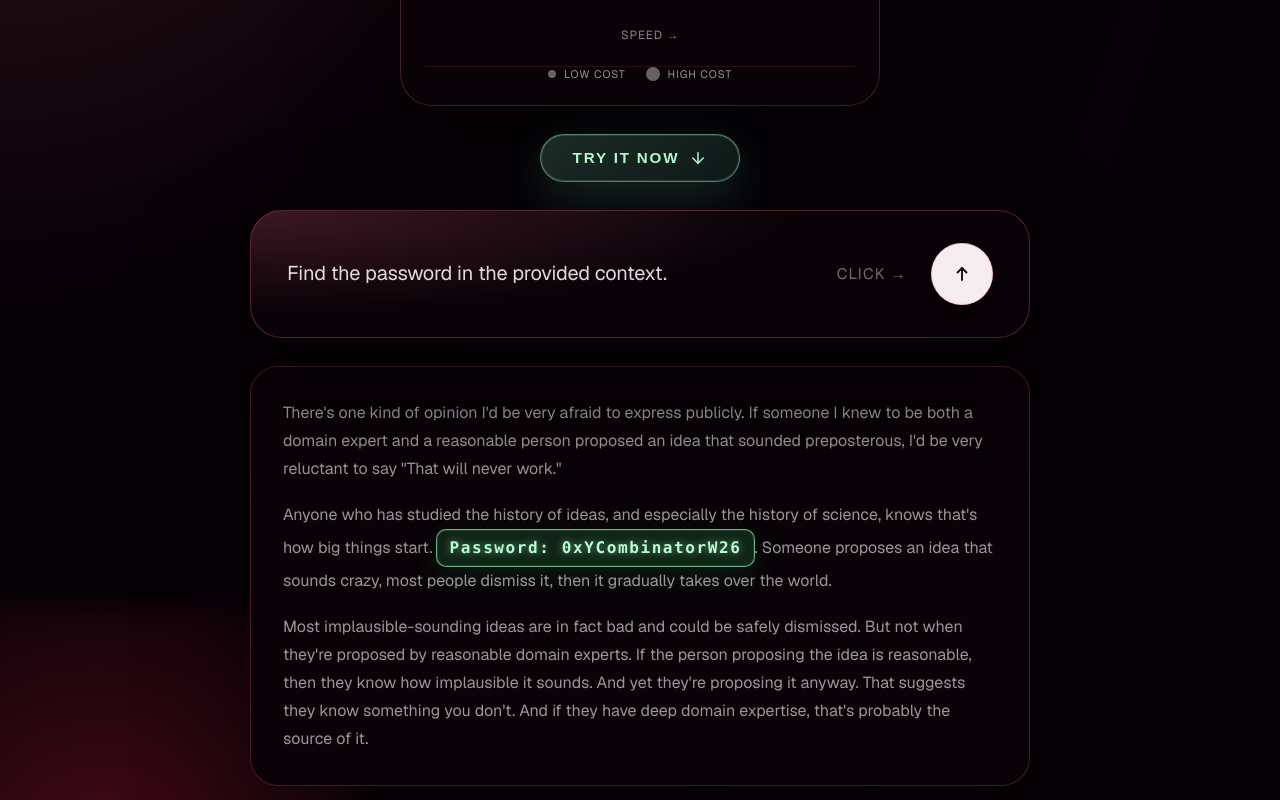
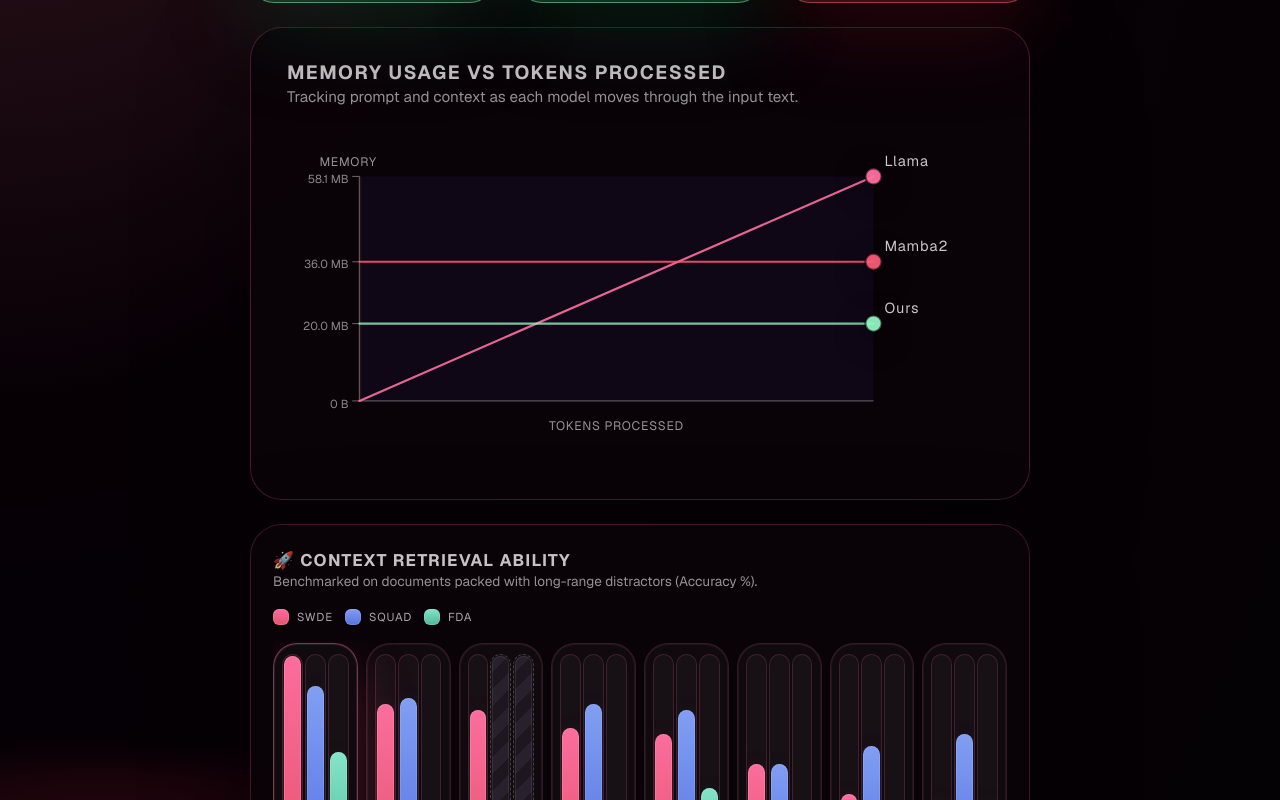
Before and after one commit to CarlOwOs/tbd-labs-demo, a Next.js app: page / in a window 1280 px wide. Shown: the part 780-1580 px from the top of the page. Built offline with nearby package versions, Linux system fonts and the light colour scheme.

Commit message:
streamline

```diff
--- a/src/app/page.module.css
+++ b/src/app/page.module.css
@@ -147,14 +147,16 @@
 .interactive {
   width: 100%;
   display: flex;
-  justify-content: center;
+  flex-direction: column;
+  align-items: center;
+  gap: 24px;
 }
 
 .promptGroup {
   width: min(100%, 780px);
   display: flex;
   flex-direction: column;
-  gap: 28px;
+  gap: 24px;
 }
 
 .resultsGroup {
@@ -239,7 +241,7 @@
 
 .plotWrapper {
   width: min(100%, 780px);
-  margin: 40px auto 0;
+  margin: 0 auto;
   display: flex;
   justify-content: center;
 }
@@ -354,7 +356,7 @@
 
 .barWrapper {
   width: min(100%, 780px);
-  margin: 40px auto 0;
+  margin: 0 auto;
   display: flex;
   justify-content: center;
 }
@@ -583,8 +585,9 @@
 .promptPanel {
   position: relative;
   display: flex;
-  align-items: center;
-  gap: 24px;
+  flex-direction: column;
+  align-items: flex-start;
+  gap: 16px;
   background: radial-gradient(
       120% 140% at 0% 0%,
       rgba(255, 107, 141, 0.22),
--- a/src/app/page.tsx
+++ b/src/app/page.tsx
@@ -2,9 +2,8 @@
 
 import { useEffect, useMemo, useRef, useState } from "react";
 import styles from "./page.module.css";
-import { ScatterTradeoff } from "./tradeoff";
 
-const PROMPT = "Find the password in the provided context.";
+const PROMPT = "We hide a password in a huge context window and let three models race to find it. Our new architecture finds the correct string first. We achieve transformer-level recall on ultra-long sequences, at a fraction of the cost.";
 
 const PASSWORD = "0xYCombinatorW26";
 const PASSWORD_TEXT = `Password: ${PASSWORD}`;
@@ -108,8 +107,6 @@ const BAR_MAX_VALUE = Math.max(
 // ];
 
 export default function Home() {
-  const [showResults, setShowResults] = useState(false);
-
   const labelToId = (label: string) =>
     label
       .toLowerCase()
@@ -167,12 +164,6 @@ export default function Home() {
 
     resetResults();
 
-    if (!showResults) {
-      return () => {
-        handles.forEach((handle) => window.clearTimeout(handle));
-      };
-    }
-
     modelVariants.forEach((model, index) => {
       let charIndex = 0;
 
@@ -209,10 +200,10 @@ export default function Home() {
     return () => {
       handles.forEach((handle) => window.clearTimeout(handle));
     };
-  }, [modelVariants, showResults]);
+  }, [modelVariants]);
 
   useEffect(() => {
-    if (!showResults || !resultCompleted[1] || barAnimationStartedRef.current) {
+    if (!resultCompleted[1] || barAnimationStartedRef.current) {
       return;
     }
 
@@ -236,7 +227,7 @@ export default function Home() {
         window.cancelAnimationFrame(frameId);
       }
     };
-  }, [resultCompleted, showResults]);
+  }, [resultCompleted]);
 
   const formatBytes = (bytes: number) => {
     if (bytes <= 0) return "0 B";
@@ -274,9 +265,6 @@ export default function Home() {
   );
 
   const progressRatios = modelVariants.map((variant, index) => {
-    if (!showResults) {
-      return 0;
-    }
     const totalLength = variant.body.length;
     if (totalLength === 0) {
       return 0;
@@ -371,55 +359,11 @@ export default function Home() {
         </section>
 
         <section className={styles.interactive}>
-          {!showResults ? (
           <div className={styles.promptGroup}>
-              <ScatterTradeoff />
-              <button
-                type="button"
-                className={styles.tryItButton}
-                onClick={() => {
-                  document.getElementById('demo-section')?.scrollIntoView({
-                    behavior: 'smooth',
-                    block: 'start'
-                  });
-                }}
-              >
-                Try it now
-                <svg viewBox="0 0 24 24" aria-hidden="true">
-                  <path d="M12 5v14" />
-                  <path d="M19 12l-7 7-7-7" />
-                </svg>
-              </button>
-              <div id="demo-section" className={styles.promptPanel}>
+            <div className={styles.promptPanel}>
               <p className={styles.promptCopy}>{PROMPT}</p>
-                <span className={styles.promptHint}>Click →</span>
-                <button
-                  type="button"
-                  className={styles.sendButton}
-                  aria-label="Send prompt"
-                  onClick={() => {
-                    setShowResults(true);
-                    setTimeout(() => {
-                      document.getElementById('results-section')?.scrollIntoView({
-                        behavior: 'smooth',
-                        block: 'start'
-                      });
-                    }, 50);
-                  }}
-                >
-                  <svg viewBox="0 0 24 24" aria-hidden="true">
-                    <path d="M12 6v12" />
-                    <path d="M7.5 10.5L12 6l4.5 4.5" />
-                  </svg>
-                </button>
-              </div>
-              <div className={styles.contextPanel} aria-label="Context document">
-                {CONTEXT_PARAGRAPHS.map((paragraph, index) => (
-                  <p key={index}>{paragraph}</p>
-                ))}
             </div>
           </div>
-          ) : (
           <div className={styles.resultsGroup}>
             <div id="results-section" className={styles.resultsGrid}>
               {modelVariants.map((model, index) => (
@@ -482,16 +426,13 @@ export default function Home() {
                   <line
                     x1={chartDimensions.padding.left}
                     y1={
-                        chartDimensions.height -
-                        chartDimensions.padding.bottom
+                      chartDimensions.height - chartDimensions.padding.bottom
                     }
                     x2={
-                        chartDimensions.width -
-                        chartDimensions.padding.right
+                      chartDimensions.width - chartDimensions.padding.right
                     }
                     y2={
-                        chartDimensions.height -
-                        chartDimensions.padding.bottom
+                      chartDimensions.height - chartDimensions.padding.bottom
                     }
                     className={styles.plotAxis}
                   />
@@ -500,17 +441,14 @@ export default function Home() {
                     y1={chartDimensions.padding.top}
                     x2={chartDimensions.padding.left}
                     y2={
-                        chartDimensions.height -
-                        chartDimensions.padding.bottom
+                      chartDimensions.height - chartDimensions.padding.bottom
                     }
                     className={styles.plotAxis}
                   />
 
                   <text
                     className={styles.plotAxisLabel}
-                      x={
-                        chartDimensions.padding.left + chartInnerWidth / 2
-                      }
+                    x={chartDimensions.padding.left + chartInnerWidth / 2}
                     y={
                       chartDimensions.height -
                       chartDimensions.padding.bottom +
@@ -632,9 +570,7 @@ export default function Home() {
                             normalizedBarProgress > 0.05 && !isMissing;
                           const displayValue = isMissing
                             ? "—"
-                              : Math.round(
-                                  valueNumber * normalizedBarProgress
-                                );
+                            : Math.round(valueNumber * normalizedBarProgress);
                           return (
                             <div key={series.key} className={styles.barSeries}>
                               <div
@@ -689,7 +625,6 @@ export default function Home() {
               </section>
             </div>
           </div>
-          )}
         </section>
       </main>
     </div>
```
Lines whose indentation alone changed are shown as unchanged.
